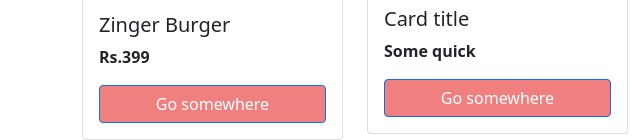
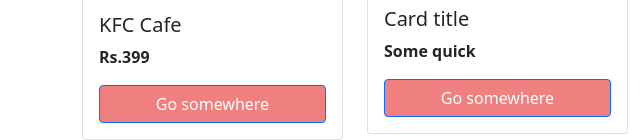
Before and after one commit to mazhar-ud-din/firstWesite, a plain HTML site: page index.html in a window 1280 px wide. Shown: the part 975-1115 px from the top of the page, 0-640 px from the left. Drawn offline with nearby package versions, Linux system fonts and the light colour scheme.

Commit message:
Update index.html

```diff
--- a/index.html
+++ b/index.html
@@ -142,7 +142,7 @@
                         <div class="card">
                             <img src="images/shop.jpg" class="card-img-top" alt="...">
                             <div class="card-body">
-                                <h5 class="card-title">Zinger Burger</h5>
+                                <h5 class="card-title">KFC Cafe</h5>
                                 <p class="card-text">Rs.399 </p>
                                 <a href="#" class="btn btn-primary">Go somewhere</a>
                             </div>
```
